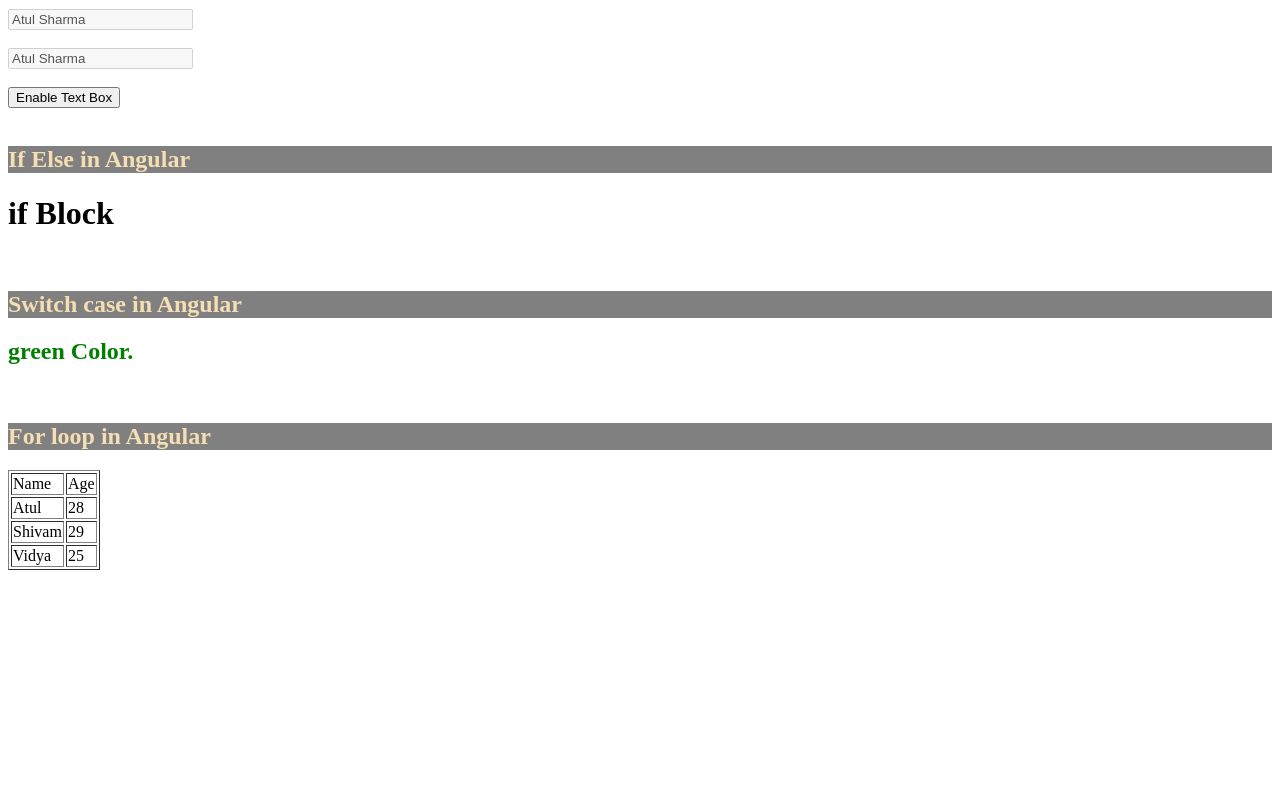
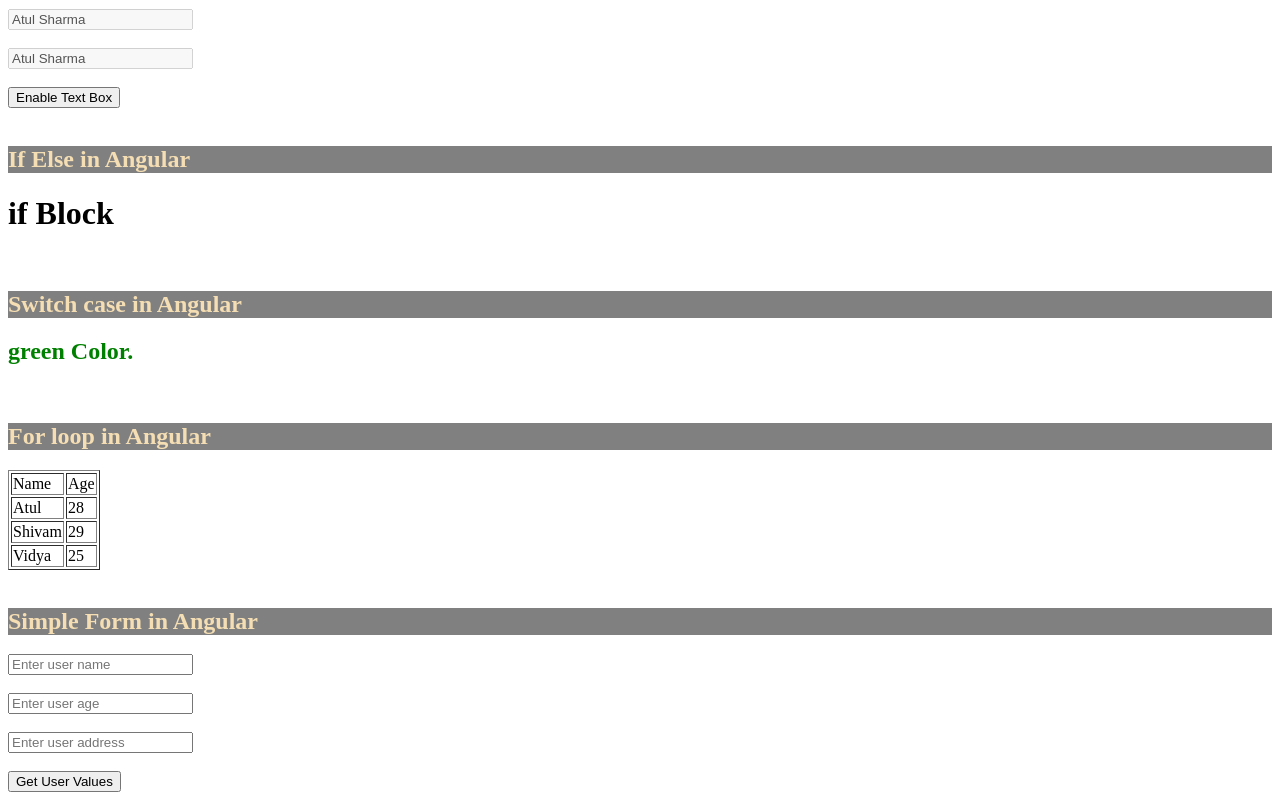
Before and after one commit to Atul1305/Angular-Demo, an Angular app: page / in a window 1280 px wide. Shown: the part 487-1287 px from the top of the page. Before the commit the page ends 1065 px from the top, so only its background shows below. Built offline with nearby package versions, Linux system fonts and the light colour scheme.

Commit message:
Angular 10 tutorial #15 simple form and get form value(Link in the Reference)

```diff
--- a/src/app/app.component.html
+++ b/src/app/app.component.html
@@ -68,3 +68,15 @@
     <td>{{item.age}}</td>
   </tr>
 </table>
+
+<br>
+<h2 [ngClass]="'separator'">Simple Form in Angular</h2>
+<form #simpleForm="ngForm" (ngSubmit)="getFormValues(simpleForm.value)">
+  <input type="text" ngModel name="user" placeholder="Enter user name">
+  <br><br>
+  <input type="text" ngModel name="age" placeholder="Enter user age">
+  <br><br>
+  <input type="text" ngModel name="address" placeholder="Enter user address">
+  <br><br>
+  <button>Get User Values</button>
+</form>
--- a/src/app/app.component.ts
+++ b/src/app/app.component.ts
@@ -44,4 +44,7 @@ export class AppComponent {
     this.diabledBox = false;
   }
 
+  getFormValues(form: any){
+    console.warn(form);
+  }
 }
--- a/src/app/app.module.ts
+++ b/src/app/app.module.ts
@@ -5,7 +5,7 @@ import { AppRoutingModule } from './app-routing.module';
 import { AppComponent } from './app.component';
 import { UserComponent } from './user/user.component';
 import { UsersModule } from './users/users.module';
-
+import {FormsModule} from '@angular/forms';
 
 @NgModule({
   declarations: [
@@ -15,7 +15,8 @@ import { UsersModule } from './users/users.module';
   imports: [
     BrowserModule,
     AppRoutingModule,
-    UsersModule
+    UsersModule,
+    FormsModule
   ],
   providers: [],
   bootstrap: [AppComponent]
```
